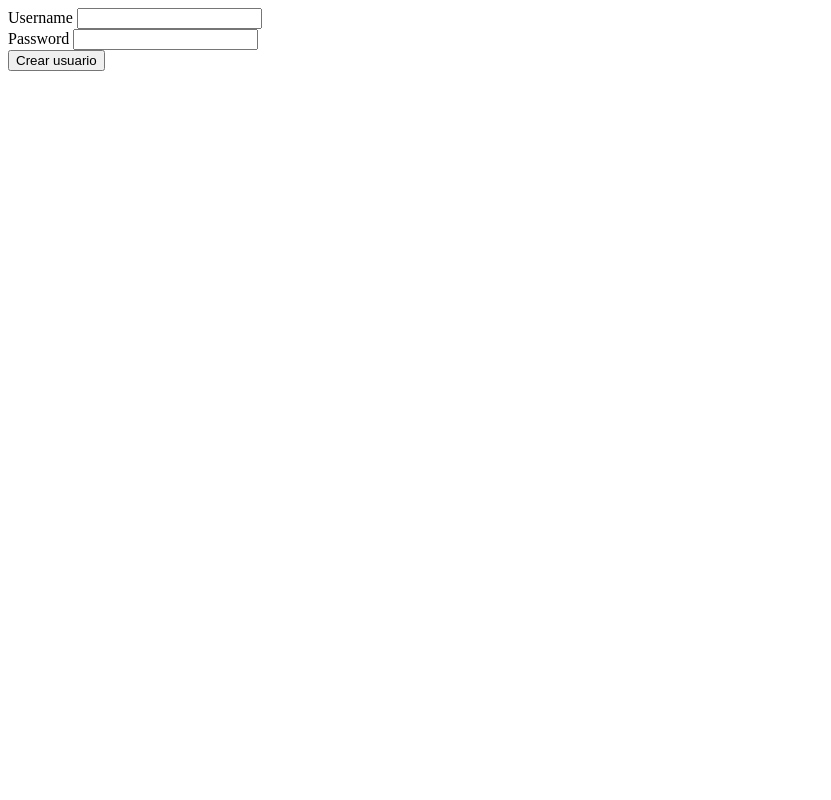
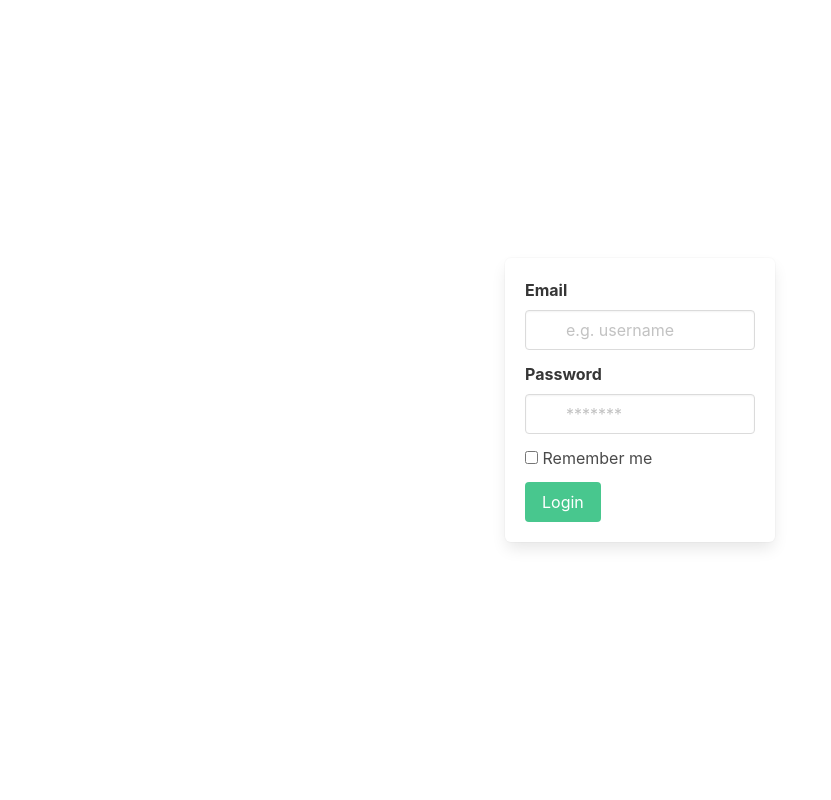
Before and after one commit to kushiahu/testing_store, a Django app: page /login/ in a window 1280 px wide. Shown: the whole page, without its empty margins (0-831 px from the left). Run offline with Django 4.2, Linux system fonts and the light colour scheme.

Commit message:
add template login

```diff
--- a/apls/users/templates/users/auth/login.html
+++ b/apls/users/templates/users/auth/login.html
@@ -4,23 +4,51 @@
 	<meta charset="utf-8">
 	<meta name="viewport" content="width=device-width, initial-scale=1">
 	<title>Login</title>
+	<link rel="stylesheet" href="https://unpkg.com/bulma@0.9.0/css/bulma.min.css" />
 </head>
 <body>
 
-	<form method="POST">{% csrf_token %}
-
-		<div>
-			<label>Username</label>
-			{{ form.username }}
-		</div>
-		<div>
-			<label>Password</label>
-			{{ form.password }}
-		</div>
-
-		<button type="submit">Crear usuario</button>
-
-	</form>
+<section class="hero is-fullheight">
+  <div class="hero-body">
+    <div class="container">
+      <div class="columns is-centered">
+        <div class="column is-5-tablet is-4-desktop is-3-widescreen">
+          <form method="POST" class="box">{% csrf_token %}
+            <div class="field">
+              <label for="" class="label">Email</label>
+              <div class="control has-icons-left">
+                <input type="text" placeholder="e.g. username" class="input" id="id_username" name="username" required>
+                <span class="icon is-small is-left">
+                  <i class="fa fa-envelope"></i>
+                </span>
+              </div>
+            </div>
+            <div class="field">
+              <label for="" class="label">Password</label>
+              <div class="control has-icons-left">
+                <input type="password" placeholder="*******" class="input" name="password" id="id_password" required>
+                <span class="icon is-small is-left">
+                  <i class="fa fa-lock"></i>
+                </span>
+              </div>
+            </div>
+            <div class="field">
+              <label for="" class="checkbox">
+                <input type="checkbox">
+               Remember me
+              </label>
+            </div>
+            <div class="field">
+              <button class="button is-success">
+                Login
+              </button>
+            </div>
+          </form>
+        </div>
+      </div>
+    </div>
+  </div>
+</section>
 
 </body>
 </html>
```
